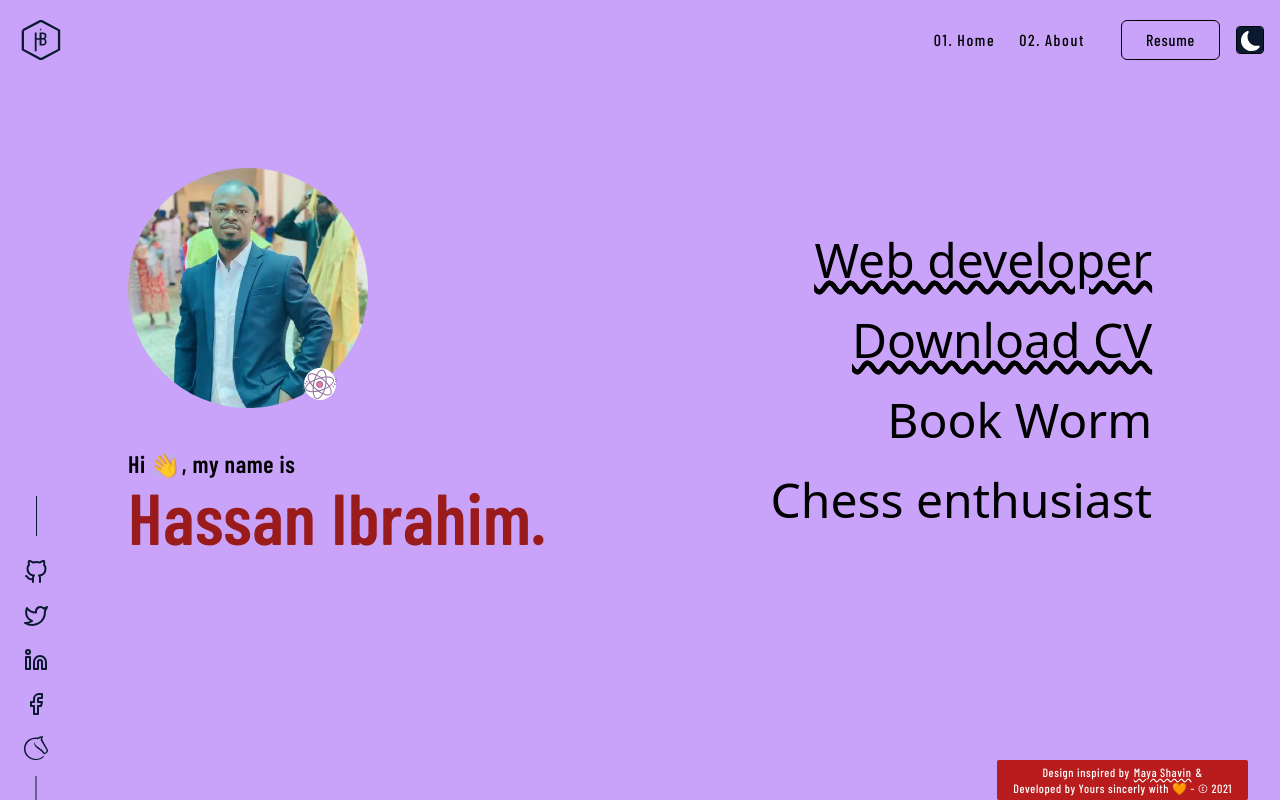
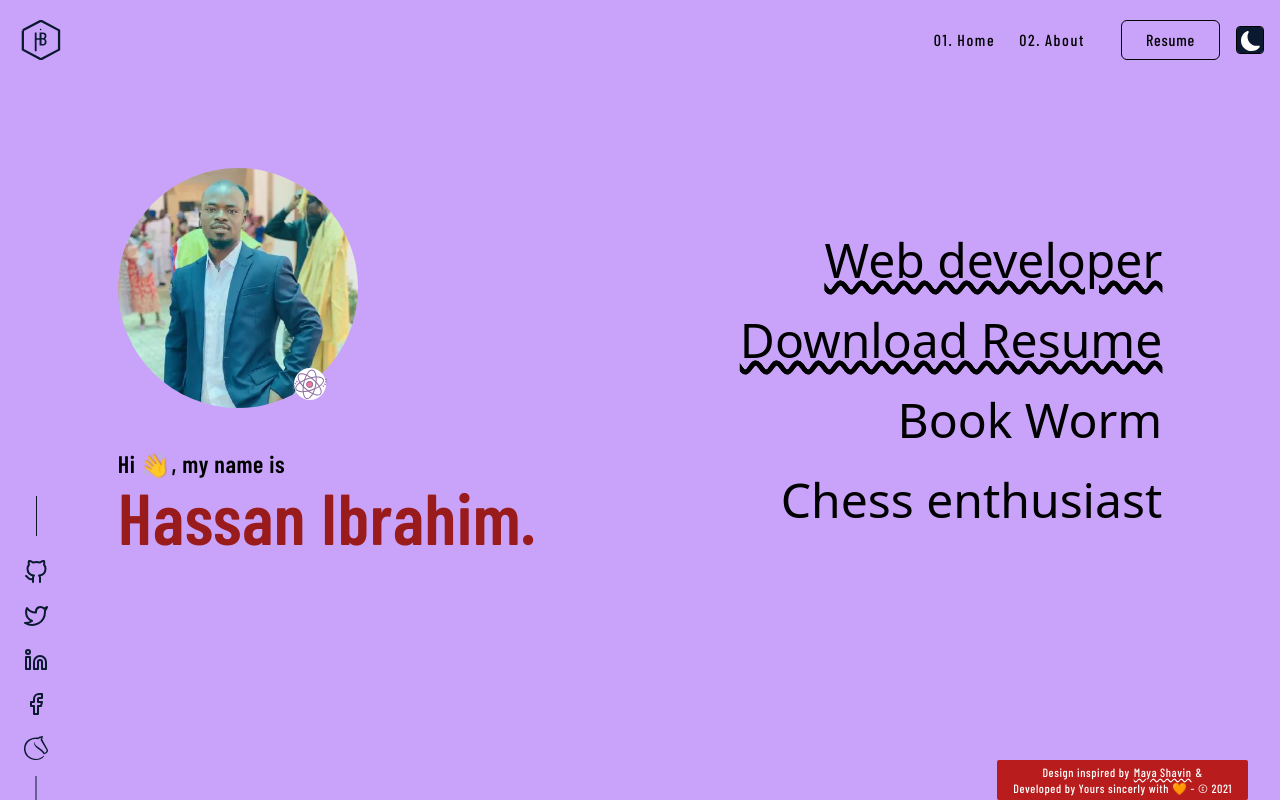
Before and after one commit to Hassan-Ib/Hassan-Ib, a Next.js app: page / in a window 1280 px wide. Built offline with nearby package versions, Linux system fonts and the light colour scheme; a web font is replaced by a local one.

Commit message:
markup change

```diff
--- a/pages/index.tsx
+++ b/pages/index.tsx
@@ -42,7 +42,7 @@ const Home: NextPageWithLayout = () => {
               <Link href="/about">Web developer </Link>
             </span>
             <span className="underline decoration-wavy">
-              <Link href="/dowload-cv"> Download CV </Link>
+              <Link href="/dowload-cv"> Download Resume </Link>
             </span>
             {/* <span className="underline">Blogger</span> */}
 
```
